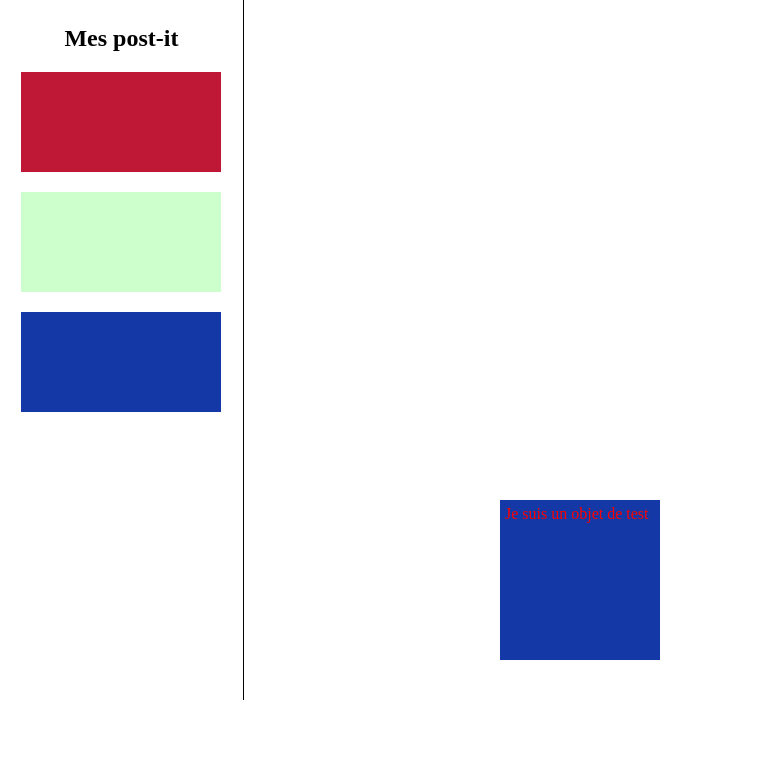
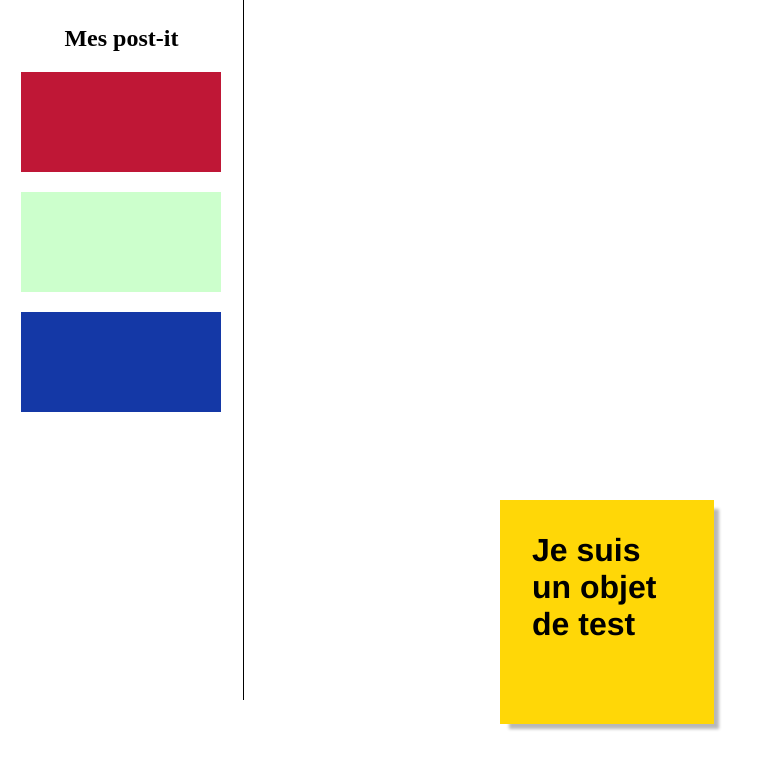
Before and after one commit to Formation-CCI/julien-js, a plain HTML site: page index.html in a window 1280 px wide. Shown: the whole page, without its empty margins (0-762 px from the left). Drawn offline with Linux system fonts and the light colour scheme.

Commit message:
push fin de journée

```diff
--- a/css/style.css
+++ b/css/style.css
@@ -2,6 +2,13 @@
 {
     margin: 0;
     padding: 0;
+
+}
+p
+{
+    font-family: helvetica;
+    font-size: 2em;
+    font-weight: bold;
 }
 section
 {
@@ -29,11 +36,6 @@ h2
     height: 100px;
 
 }
-.postit-js
-{
-    transform:rotate(5deg);
-    background: -webkit-gradient(linear, left top, left bottom, from(rgba(0, 0, 0, 0.05)), to(rgba(0, 0, 0, 0.25)));
-}
 .post-js
 {
     width: 100%;
@@ -52,3 +54,7 @@ h2
 {
     background-color: #1438A6;
 }
+.post-it-notes {
+    min-height: 10em;
+    box-shadow: 7px 7px 3px -2px #00000047;
+ }
--- a/js/CPostIt.js
+++ b/js/CPostIt.js
@@ -12,11 +12,11 @@ class PostIt
     couleurTexte;
     couleurBackground;
 
-    constructor(posX, posY, couleurTexte, couleurBackground, numPosIt)
+    constructor(posX, posY, couleurTexte, couleurBackground, numPostIt)
     {
         this.posX = posX;
         this.posY = posY;
-        this.numPosIt = numPosIt;
+        this.numPostIt = numPostIt;
         this.couleurTexte = couleurTexte;
         this.couleurBackground = couleurBackground;
     }
@@ -30,18 +30,23 @@ class PostIt
     affichePostit()
     {
         let postit;
+        let creation = false;
 
         // Si le Postit n'existe pas on le crée
-        if (document.getElementById('postit') == null)
+        if (document.getElementById('postIt') == null)
+        {
+            console.log(document.getElementById('postIt'));
             postit = document.createElement('div');
+            creation = true;
+        }
         else
         {
-            postit = document.getElementById('postit');
-            postit.classList.add('postit-js');
+            postit = document.getElementById('postIt');
         }
 
         // Paramétrage du Postit
-        postit.id = "postIt" + this.numPosIt;
+        postit.id = "postIt";
+        postit.classList.add('post-it-notes');
         postit.style.position = "fixed";
         postit.style.top = this.posY + "px";
         postit.style.left = this.posX + "px";
@@ -49,11 +54,14 @@ class PostIt
         postit.style.height = "150px";
         postit.style.color = this.couleurTexte;
         postit.style.backgroundColor = this.couleurBackground;
-        postit.style.padding = "5px";
-        postit.innerHTML = "Je suis un objet de test";
+        postit.style.padding = "2em";
+        postit.innerHTML = "<p>Je suis un objet de test</p>";
 
         // Ajout du Postit dans la page
-        zone.appendChild(postit);
+        if(creation)
+        {
+            zone.appendChild(postit);
+        }
 
         // Action lorsqu'on clique sur le postit
         postit.addEventListener('click', () => {
@@ -69,13 +77,14 @@ var postit2 = document.querySelector(".post-2");
 var postit3 = document.querySelector(".post-3");
 var zone = document.querySelector(".post-js");
 
-zone.addEventListener('mousemove', function souris(event)
+document.addEventListener('mousemove', function souris(event)
 {
     x = event.clientX;
     y = event.clientY;
 });
 
 /* Création des postits */
+/*
 postit1.addEventListener('click', function()
 {
         zone.addEventListener('mousedown', function()
@@ -84,7 +93,7 @@ postit1.addEventListener('click', function()
             monTest = new PostIt(x, y, "white", "#BF1736", i);
             monTest.affichePostit();
         });
-});/*
+});
 
 postit2.addEventListener('click', function()
 {
@@ -104,8 +113,9 @@ postit3.addEventListener('click', function()
         });
 }); */
 
-monTest = new PostIt(500, 500, "red", "#1438A6", i);
+monTest = new PostIt(500, 500, "black", "rgb(255,215,7)", i);
 monTest.affichePostit();
+
 
 /* Faire bouger un Postit */
 
```
